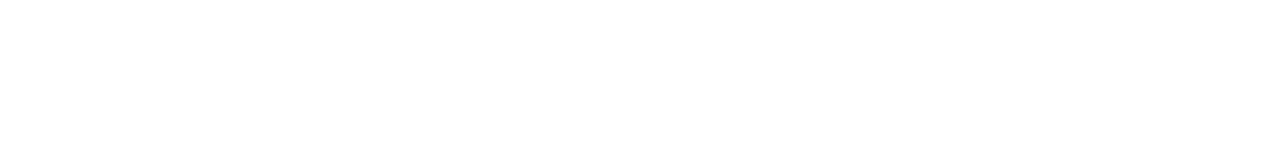
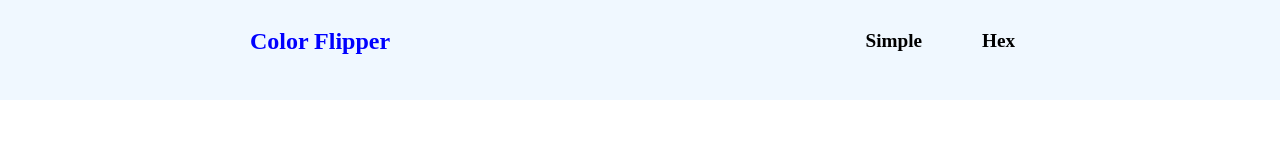
Before and after one commit to Pulkit426/color-flipper, a plain HTML site: page index.html in a window 1280 px wide. Drawn offline with Linux system fonts and the light colour scheme.

Commit message:
add navigation bar

```diff
--- a/index.html
+++ b/index.html
@@ -10,6 +10,19 @@
     <script src="./main.js" defer> </script>
 </head>
 <body>
+    <head>
+        <nav>
+            <div class="nav-center">
+                <h3> Color Flipper </h3>
 
+                <ul class="nav-links">
+                    <li> <a href="index.html"> Simple </a> </li>
+                    <li> <a href="hex.html"> Hex </a> </li>
+
+                </ul>
+
+            </div>
+        </nav>
+    </head>
 </body>
 </html>
--- a/style.css
+++ b/style.css
@@ -0,0 +1,45 @@
+*{
+    margin: 0;
+    padding: 0;
+}
+
+nav{
+    height: 100px;
+    background-color: aliceblue;
+}
+
+.nav-center{
+    display: flex;
+    align-items: center;
+    justify-content: center;
+}
+
+.nav-center>h3{
+    margin: 15px;
+    font-size: 24px;
+    color:blue;
+}
+
+.nav-links{
+    display: flex;
+    justify-content:end;
+    align-items: center;
+    width: 50%;
+}
+
+.nav-links>li{
+    list-style-type: none;
+    margin: 15px;
+    padding: 15px;
+    font-size: larger;
+    font-weight: 600;
+}
+
+.nav-links>li>a{
+    text-decoration: none;
+    color: black;
+}
+
+.nav-links>li>a:hover{
+    color: lightblue;
+}
```
